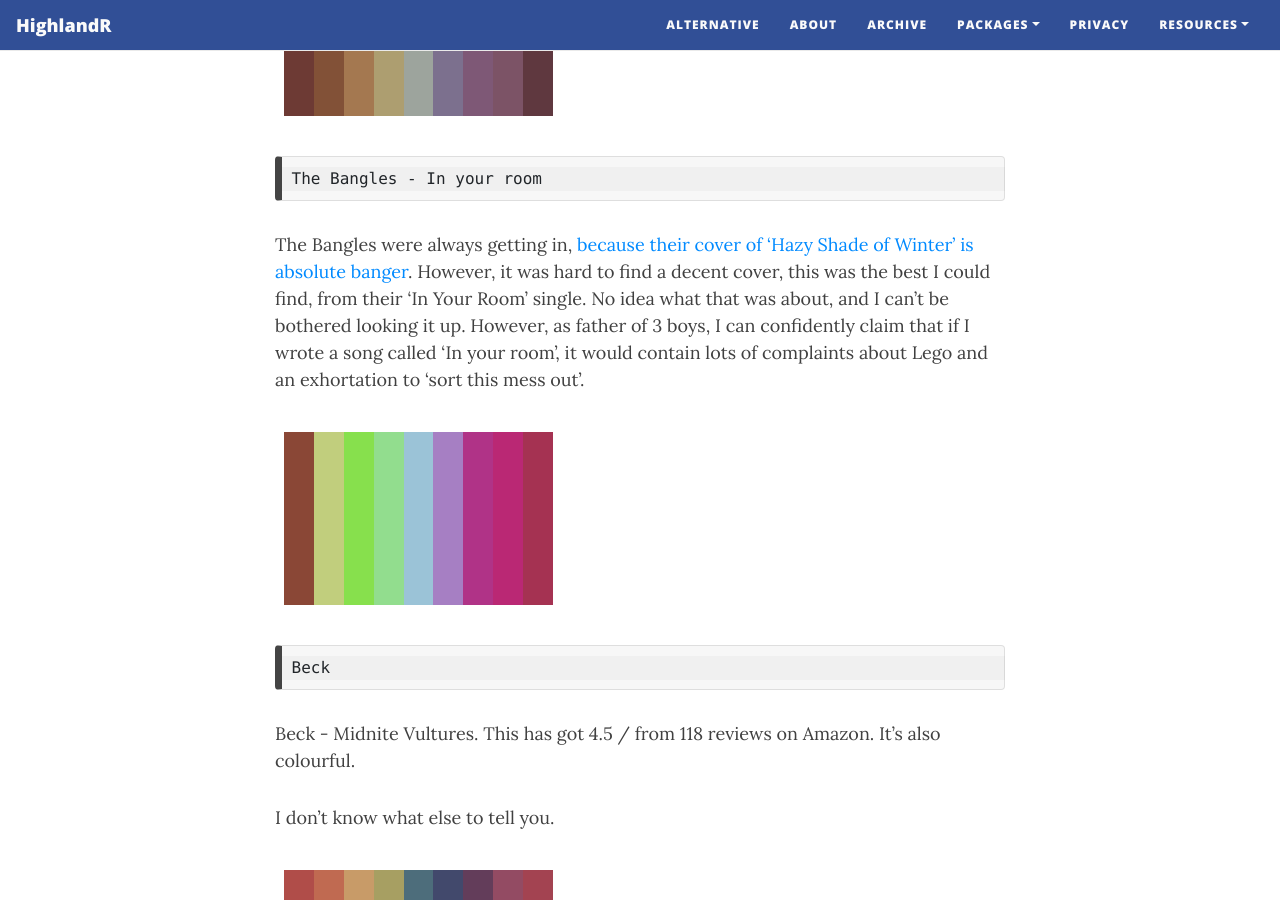
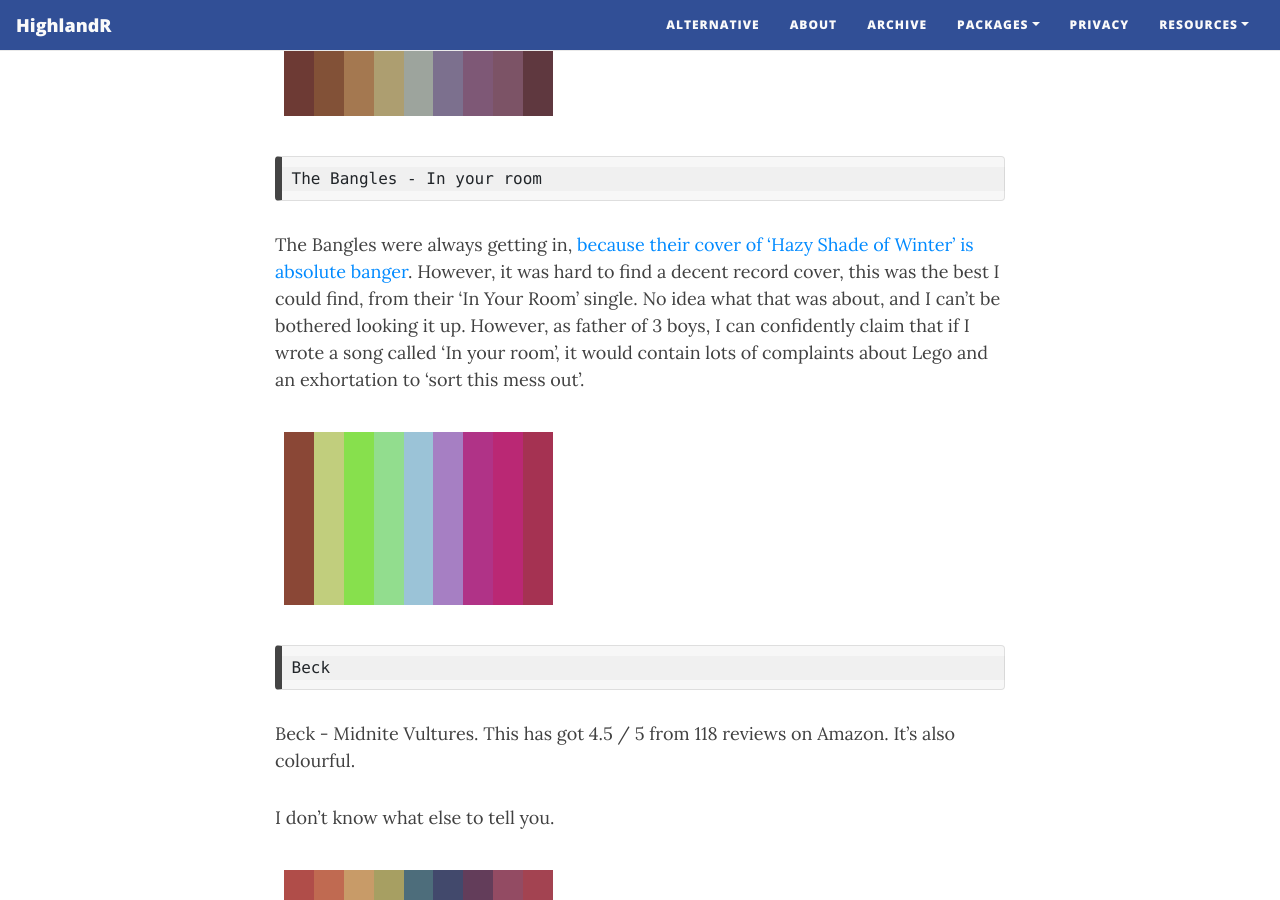
Before and after one commit to johnmackintosh/johnmackintosh.github.io, a Jekyll site: the page built from _posts/2021-03-28-popthemes.md, in a window 1280 px wide and 900 px high, scrolled down 1312 px. Built offline with Jekyll 4.4.1, drawn with Linux system fonts in a browser that asks for light colours; nearby versions of some CDN libraries; comment, search, counter and statistics services are not loaded; some of the changed text lies outside the part shown.

Commit message:
Update 2021-03-28-popthemes.md

```diff
--- a/_posts/2021-03-28-popthemes.md
+++ b/_posts/2021-03-28-popthemes.md
@@ -34,14 +34,14 @@ Aqua? They sung a song about Barbie, and had a very colourful album cover. That'
     The Bangles - In your room
 
 
-The Bangles were always getting in, [because their cover of 'Hazy Shade of Winter' is absolute banger](https://youtu.be/TxrwImCJCqk). However, it was hard to find a decent cover, this was the best I could find, from their 'In Your Room' single. No idea what that was about, and I can't be bothered looking it up. However, as father of 3 boys, I can confidently claim that if I wrote a song called 'In your room', it would contain lots of complaints about Lego and an exhortation to 'sort this mess out'.
+The Bangles were always getting in, [because their cover of 'Hazy Shade of Winter' is absolute banger](https://youtu.be/TxrwImCJCqk). However, it was hard to find a decent record cover, this was the best I could find, from their 'In Your Room' single. No idea what that was about, and I can't be bothered looking it up. However, as father of 3 boys, I can confidently claim that if I wrote a song called 'In your room', it would contain lots of complaints about Lego and an exhortation to 'sort this mess out'.
 
 ![](/assets/img/popthemes/beck.png "Beck")
 
     Beck
 
 
-Beck - Midnite Vultures. This has got 4.5 / from 118 reviews on Amazon. It's also colourful.
+Beck - Midnite Vultures. This has got 4.5 / 5 from 118 reviews on Amazon. It's also colourful.
 
 I don't know what else to tell you.
 
@@ -75,7 +75,7 @@ Deee-Lite. This is a stone cold classic. The video [is wild though.](https://you
     Hole - Celebrity Skin
 
 
-Hole - Celebrity Skin. A great piece of pop- punk. Is that what they were? Dunno, but this is good. I think it's the only track of theirs I've actually heard, but it's a favourite.
+Hole - Celebrity Skin. A great piece of pop - punk. Is that what they were? Dunno, but this is good. I think it's the only track of theirs I've actually heard, but it's a favourite.
 
 ![](/assets/img/popthemes/nodoubt.png "No Doubt - Tragic Kingdom")
 
@@ -87,7 +87,6 @@ No Doubt - Tragic Kingdom. This theme was submitted to {rockthemes} and it's suc
 ![](/assets/images/popthemes/astley.png "Rick Astley")
 
     rickroll
-    {:.figcaption}
 
 Rick Astley. Never Going to Give You Up. This [does what it says on the tin](https://youtu.be/dQw4w9WgXcQ)
 
@@ -98,7 +97,7 @@ Into the home straight now.
     S Club 7
 
 
-S Club 7.
+S Club 7
 
 Who among us has not been on the dancefloor [to this one](https://youtu.be/vm262cXxRrU)?
 
@@ -106,7 +105,7 @@ I don't believe, you, because even I have, and I hate being on the dancefloor.
 
 ![](/assets/img/popthemes/spice.png "Spice Girls")
 
-Spice Girls.
+Spice Girls
 
 They were the biggest band on the planet. No particular track, so pick your favourite from the Spice World album.
 
```
